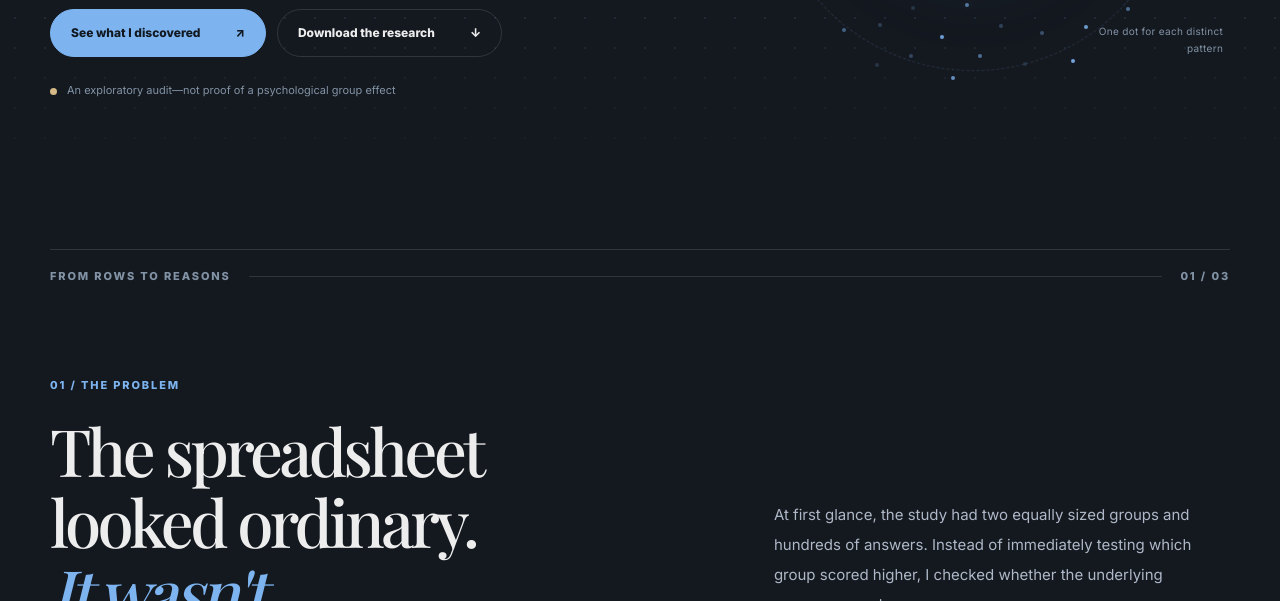
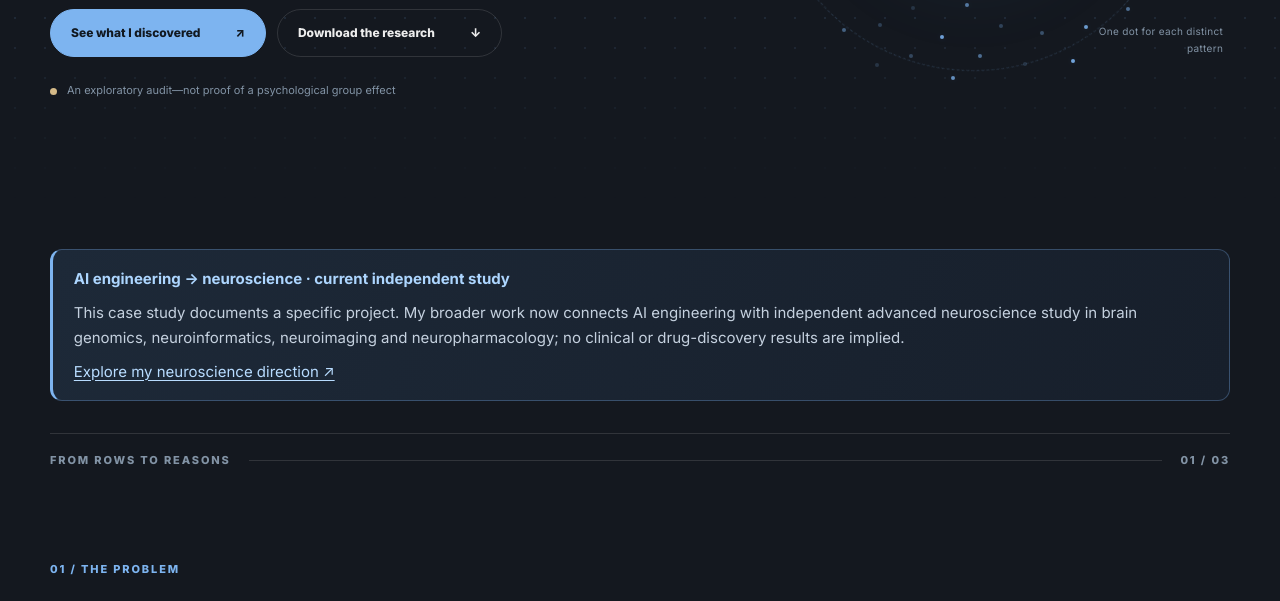
Before and after one commit to aradmanamnaoon/aradmanamnaoon.github.io, a website: page projects/psychology-data-audit/index.html in a window 1280 px wide. Shown: the part 597-1198 px from the top of the page. Drawn offline with nearby package versions, Linux system fonts and the light colour scheme.

Commit message:
content: add discreet AI-to-neuroscience context to standalone research report

```diff
--- a/projects/psychology-data-audit/index.html
+++ b/projects/psychology-data-audit/index.html
@@ -52,6 +52,12 @@
 <span class="hero-annotation annotation-b" data-en="One dot for each distinct pattern" data-fa="هر نقطه یک الگوی پاسخ متمایز">One dot for each distinct pattern</span>
 </div>
 </section>
+<aside class="shell" aria-label="Current AI and neuroscience direction" style="margin:0 auto 2rem;padding:1rem 1.3rem;border:1px solid rgba(125,180,240,.3);border-left:3px solid #7db4f0;border-radius:12px;background:linear-gradient(110deg,#1d2938,#171f2b);color:#d2e1f2">
+  <strong style="color:#add6ff" data-en="AI engineering → neuroscience · current independent study" data-fa="مهندسی هوش مصنوعی ← علوم اعصاب · مطالعه مستقل">AI engineering → neuroscience · current independent study</strong>
+  <p style="margin:.5rem 0;color:#c5d1df;line-height:1.7" data-en="This case study documents a specific project. My broader work now connects AI engineering with independent advanced neuroscience study in brain genomics, neuroinformatics, neuroimaging and neuropharmacology; no clinical or drug-discovery results are implied." data-fa="این مطالعه موردی یک پروژه مشخص را مستند می‌کند. مسیر گسترده‌تر من اکنون مهندسی هوش مصنوعی را با مطالعه مستقل پیشرفته علوم اعصاب، ژنومیک مغز، نوروانفورماتیک، تصویربرداری عصبی و نوروفارماکولوژی پیوند می‌دهد؛ این توضیح ادعای نتیجه بالینی یا کشف دارو نیست.">This case study documents a specific project. My broader work now connects AI engineering with independent advanced neuroscience study in brain genomics, neuroinformatics, neuroimaging and neuropharmacology; no clinical or drug-discovery results are implied.</p>
+  <a href="/projects/#research-directions" style="color:#b8dcff;text-decoration:underline;text-underline-offset:3px" data-en="Explore my neuroscience direction ↗" data-fa="مشاهده مسیر من در علوم اعصاب ↗">Explore my neuroscience direction ↗</a>
+</aside>
+
 <div class="story-divider shell"><span data-en="FROM ROWS TO REASONS" data-fa="از ردیف‌های داده تا دلیل و معنا">FROM ROWS TO REASONS</span><span class="divider-line"></span><span>01 / 03</span></div>
 <section class="story shell" id="story" aria-labelledby="storyHeading">
 <div class="section-heading reveal"><div><p class="kicker" data-en="01 / THE PROBLEM" data-fa="۰۱ / مسئله">01 / THE PROBLEM</p><h2 id="storyHeading" data-en-html="The spreadsheet looked ordinary.<br><em>It wasn't.</em>" data-fa-html="جدول داده‌ها عادی به‌نظر می‌رسید.<br><em>اما نبود.</em>">The spreadsheet looked ordinary.<br><em>It wasn't.</em></h2></div><p class="section-intro" data-en="At first glance, the study had two equally sized groups and hundreds of answers. Instead of immediately testing which group scored higher, I checked whether the underlying responses made sense." data-fa="در نگاه اول، پژوهش دو گروه هم‌اندازه و صدها پاسخ داشت. به‌جای اینکه فوراً بررسی کنم کدام گروه نمره بالاتری گرفته، ابتدا خود پاسخ‌ها را اعتبارسنجی کردم.">At first glance, the study had two equally sized groups and hundreds of answers. Instead of immediately testing which group scored higher, I checked whether the underlying responses made sense.</p></div>
```
